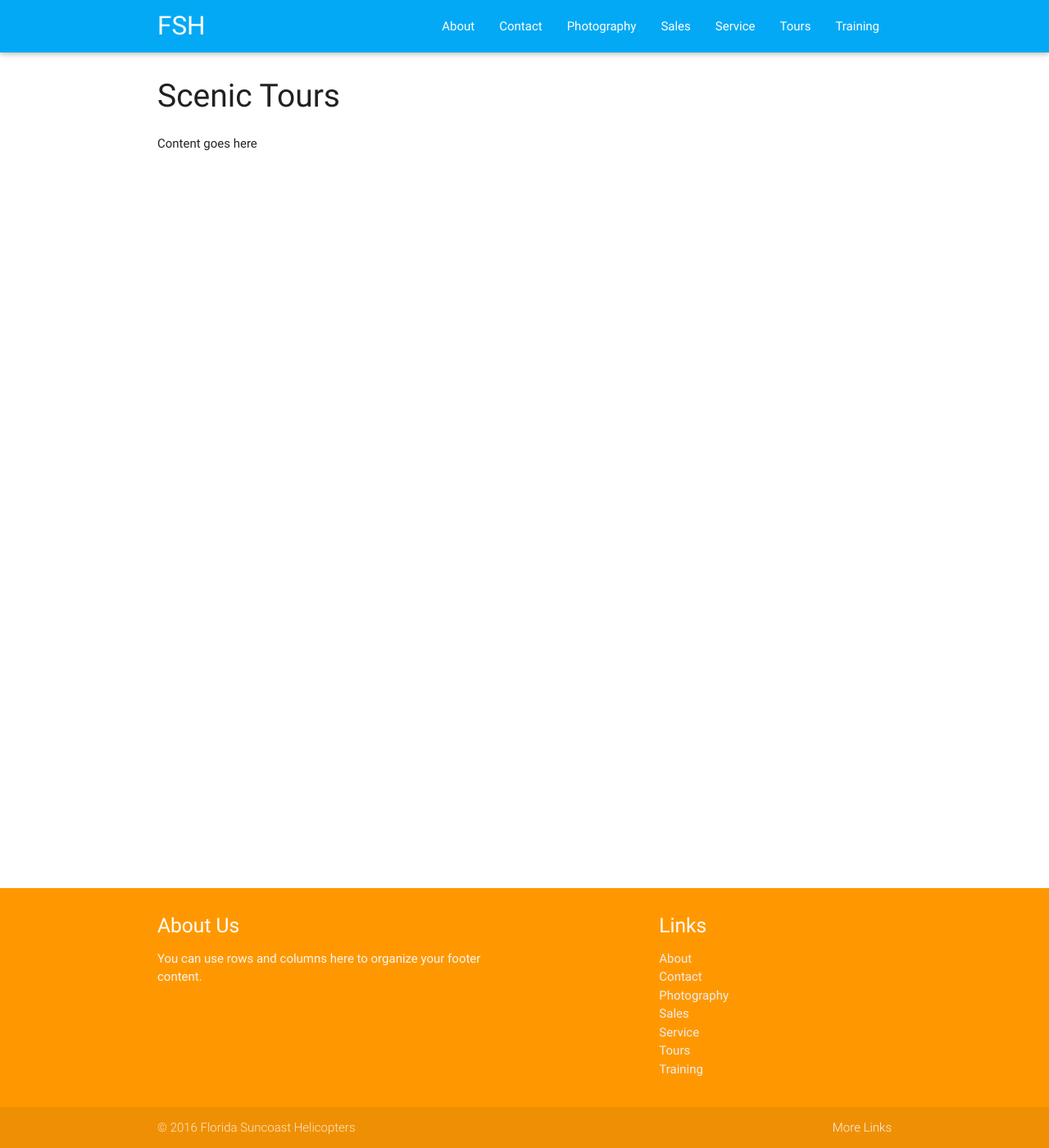
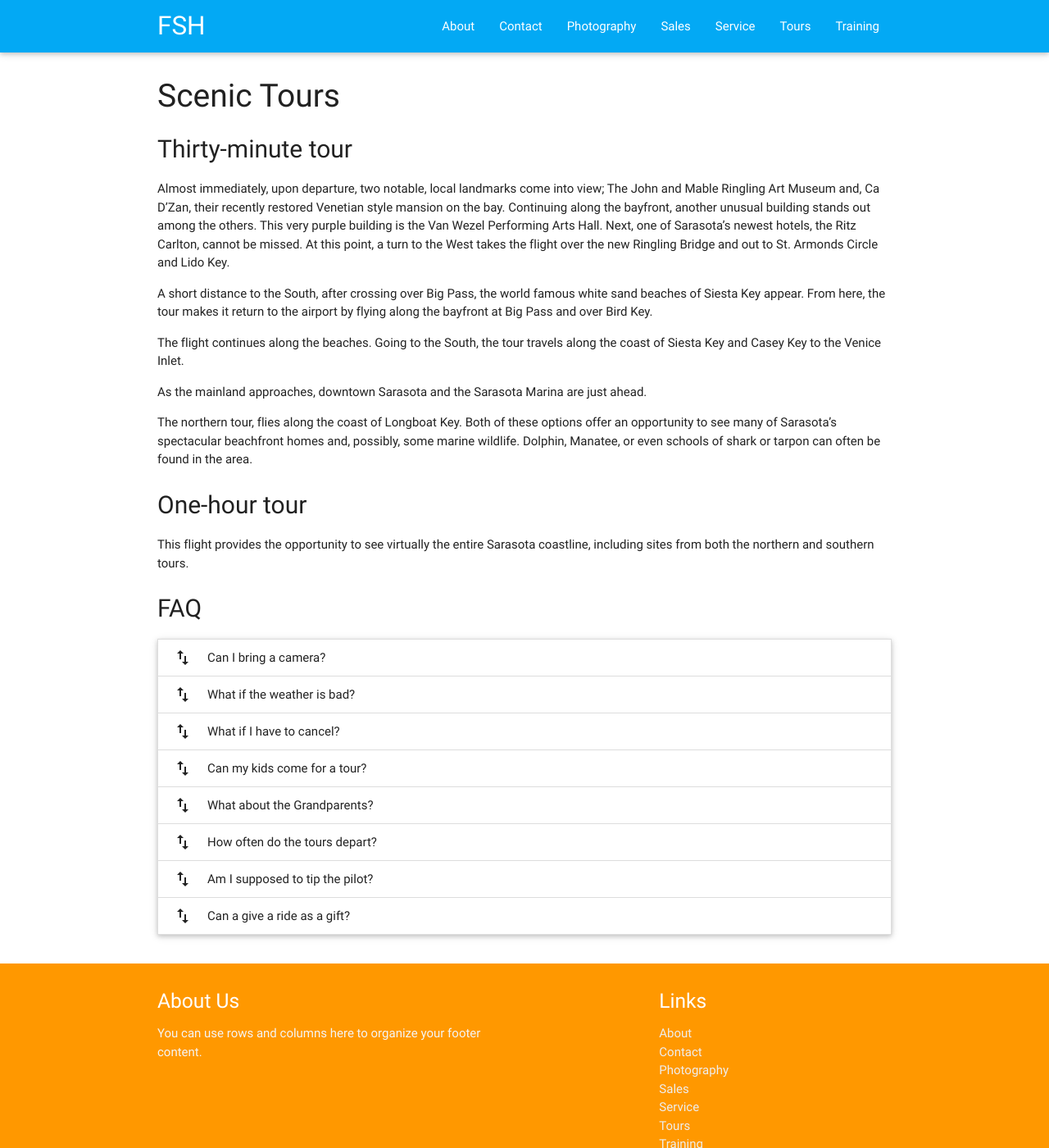
Before and after one commit to joncoop/fsh, a Jekyll site: the page built from tours.html, in a window 1280 px wide and 1400 px high. Shown: the whole window at 82% size. Built offline with Jekyll 4.4.1, drawn with Linux system fonts in a browser that asks for light colours; nearby versions of some CDN libraries.

Commit message:
Added tours content.

```diff
--- a/tours.html
+++ b/tours.html
@@ -3,4 +3,69 @@ layout: page
 title: Scenic Tours
 ---
 
-<p>Content goes here</p>
+<h2 class="sub-heading">Thirty-minute tour</h2>
+
+<p>Almost immediately, upon departure, two notable, local landmarks come into view; The John and Mable Ringling Art Museum and, Ca D’Zan, their recently restored Venetian style mansion on the bay. Continuing along the bayfront, another unusual building stands out among the others. This very purple building is the Van Wezel Performing Arts Hall. Next, one of Sarasota’s newest hotels, the Ritz Carlton, cannot be missed. At this point, a turn to the West takes the flight over the new Ringling Bridge and out to St. Armonds Circle and Lido Key.</p>
+
+<p>A short distance to the South, after crossing over Big Pass, the world famous white sand beaches of Siesta Key appear. From here, the tour makes it return to the airport by flying along the bayfront at Big Pass and over Bird Key.</p>
+
+<p>The flight continues along the beaches. Going to the South, the tour travels along the coast of Siesta Key and Casey Key to the Venice Inlet.</p>
+
+<p>As the mainland approaches, downtown Sarasota and the Sarasota Marina are just ahead.</p>
+
+<p>The northern tour, flies along the coast of Longboat Key. Both of these options offer an opportunity to see many of Sarasota’s spectacular beachfront homes and, possibly, some marine wildlife. Dolphin, Manatee, or even schools of shark or tarpon can often be found in the area.
+</p>
+
+<h2 class="sub-heading">One-hour tour</h2>
+<p>This flight provides the opportunity to see virtually the entire Sarasota coastline, including sites from both the northern and southern tours.</p>
+
+
+
+<h2 class="sub-heading">FAQ</h2>
+
+  <ul class="collapsible" data-collapsible="accordion">
+    <li>
+      <div class="collapsible-header"><i class="material-icons">swap_vert</i>Can I bring a camera?</div>
+      <div class="collapsible-body">
+        <p>Yes, please do. You may bring a still or video cameras.</p></div>
+    </li>
+    <li>
+      <div class="collapsible-header"><i class="material-icons">swap_vert</i>What if the weather is bad?</div>
+      <div class="collapsible-body">
+        <p>If the weather conditions will not allow us to fly then we will be happy to reschedule your tour without any fee.
+</p></div>
+    </li>
+    <li>
+      <div class="collapsible-header"><i class="material-icons">swap_vert</i>What if I have to cancel?</div>
+      <div class="collapsible-body">
+        <p>We require a 24 hour notice for cancellations. If you cancel your flight after then we will charge you a $50 fee for a half hour tour and a $100 fee for an hour tour.
+</p></div>
+    </li>
+    <li>
+      <div class="collapsible-header"><i class="material-icons">swap_vert</i>Can my kids come for a tour?</div>
+      <div class="collapsible-body">
+        <p>Yes, but they must be able to sit without a child restraint and in their own seat.
+</p></div>
+    </li>
+    <li>
+      <div class="collapsible-header"><i class="material-icons">swap_vert</i>What about the Grandparents?</div>
+      <div class="collapsible-body">
+        <p>Of course they can. The helicopter can be difficult to get in and out of with decreased mobility, but it does not mean you have to stay on the ground. Believe it or not we have had a passenger take a ride for his 100th birthday.</p></div>
+    </li>
+    <li>
+      <div class="collapsible-header"><i class="material-icons">swap_vert</i>How often do the tours depart?</div>
+      <div class="collapsible-body">
+        <p>We have not set departure schedule. All you need to do is call and set up a time and date that suits you best. Tours after normal business hours may be subject to an extra charge.
+</p></div>
+    </li>
+    <li>
+      <div class="collapsible-header"><i class="material-icons">swap_vert</i>Am I supposed to tip the pilot?</div>
+      <div class="collapsible-body">
+        <p>The pilot usually receives a tip for the tour.</p></div>
+    </li>
+    <li>
+      <div class="collapsible-header"><i class="material-icons">swap_vert</i>Can a give a ride as a gift?</div>
+      <div class="collapsible-body">
+        <p>People have purchased rides for tours, first lessons, engagement proposals, and more. Personalized gift certificates are available.</p></div>
+    </li>
+  </ul>
```
